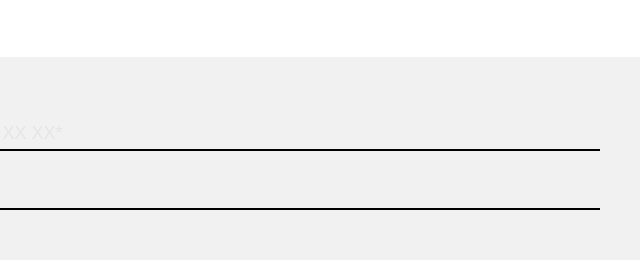
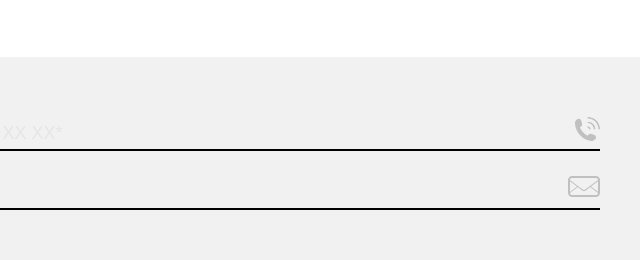
Before and after one commit to tenthreee/mishka-2022, a website: page source/form.html in a window 1280 px wide. Shown: the part 1208-1468 px from the top of the page, 395-1035 px from the left. Drawn offline with nearby package versions, Linux system fonts and the light colour scheme; files that its build step writes are made by us from their sources.

Commit message:
Add icons to input

```diff
--- a/source/form.html
+++ b/source/form.html
@@ -121,11 +121,11 @@
 
         <section class="order__group order__group--contacts order__group--color">
           <h2 class="visually-hidden">Контактные данные</h2>
-          <p class="order__pair order__pair--contacts">
+          <p class="order__pair order__pair--contacts order__pair--tel">
             <label class="order__group-title" for="user__tel">Тел</label>
             <input type="tel" id="user__tel" placeholder="+7 ХХХ ХХХ ХХ ХХ*" required>
           </p>
-          <p class="order__pair order__pair--contacts">
+          <p class="order__pair order__pair--contacts order__pair--email">
             <label class="order__group-title" for="user__email">E-mail</label>
             <input type="email" id="user__email" placeholder="Ваш Email*" required>
           </p>
--- a/source/sass/blocks/order.scss
+++ b/source/sass/blocks/order.scss
@@ -272,6 +272,28 @@
   }
 }
 
+.order__pair--tel input {
+  background-image: url("../img/icon-tel.svg");
+  background-size: 25px 24px;
+  background-repeat: no-repeat;
+  background-position: right top;
+
+  &:hover {
+    background-image: url("../img/icon-tel-hover.svg");
+  }
+}
+
+.order__pair--email input {
+  background-image: url("../img/icon-email.svg");
+  background-size: 32px 21px;
+  background-repeat: no-repeat;
+  background-position: right top;
+
+  &:hover {
+    background-image: url("../img/icon-email-hover.svg");
+  }
+}
+
 .order__group textarea {
   box-sizing: border-box;
   width: 100%;
```
Also changed, not shown: source/img/icon-email-hover.svg (added), source/img/icon-email.svg (added), source/img/icon-tel-hover.svg (added), source/img/icon-tel.svg (added).
